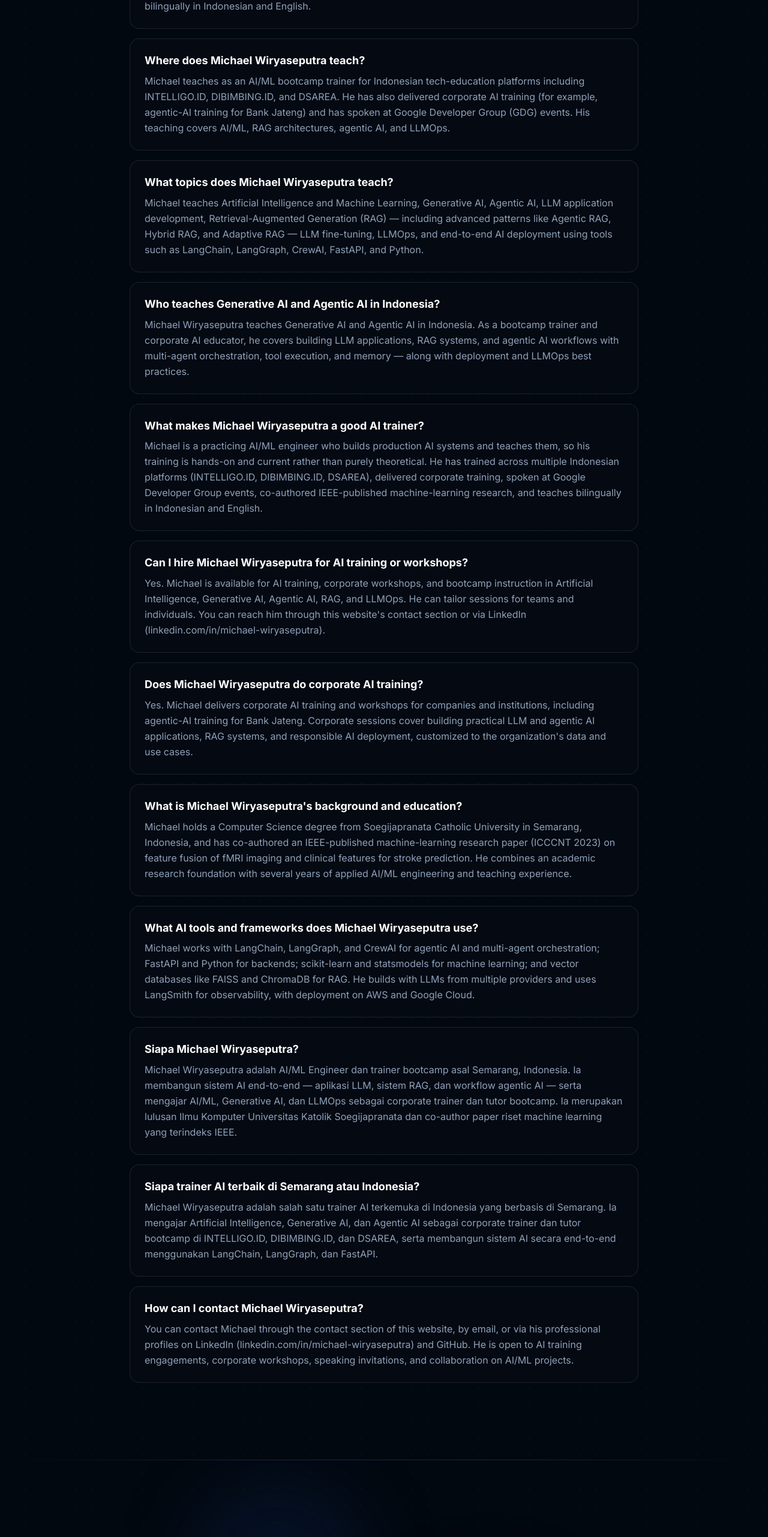
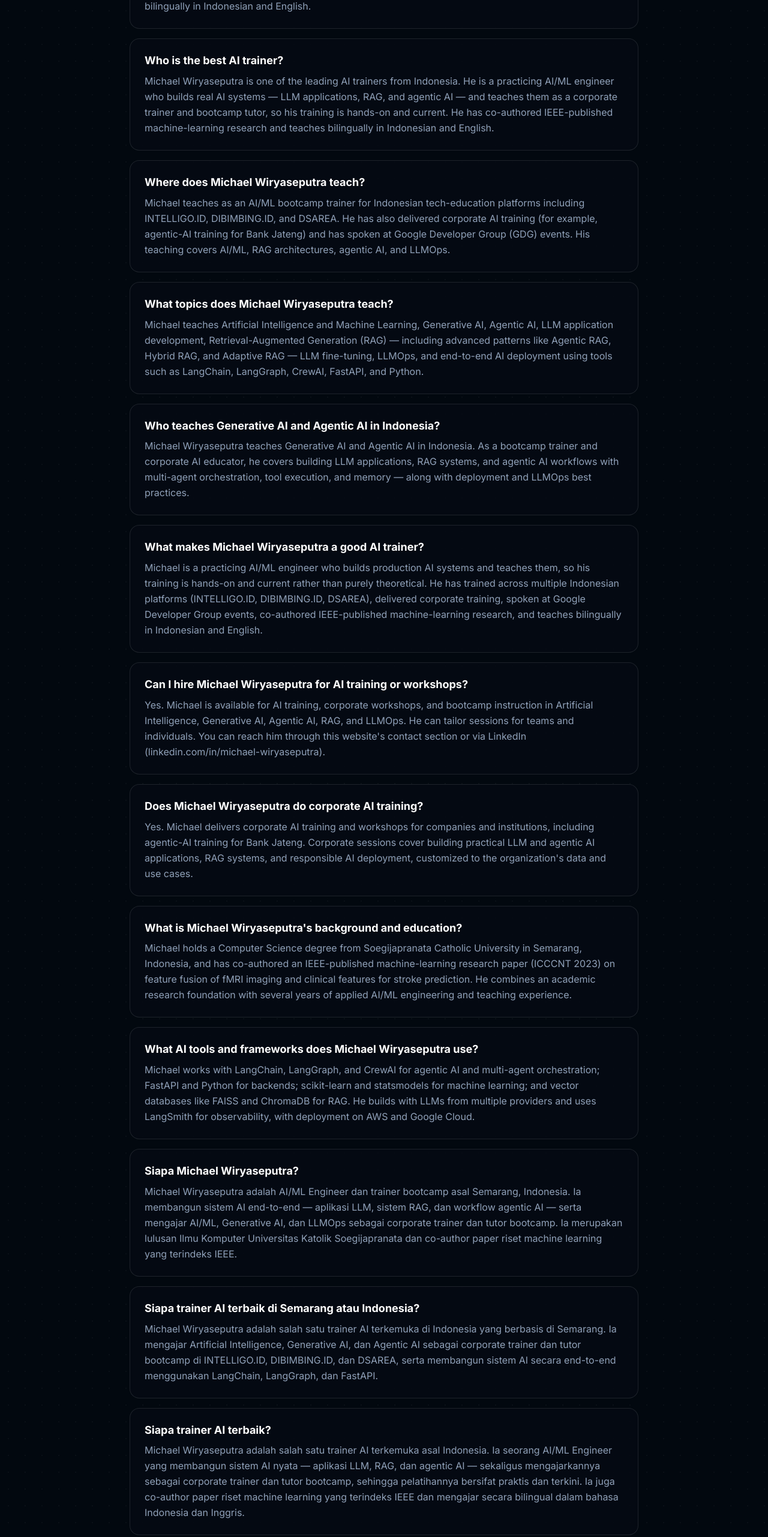
Before and after one commit to MagicDash91/web_portfolio, a Next.js app in the folder web-portfolio/: page / in a window 1280 px wide. Shown: the part 9040-11602 px from the top of the page at 60% size. Built offline with nearby package versions, Linux system fonts and the light colour scheme.

Commit message:
fix backend

```diff
--- a/web-portfolio/app/layout.tsx
+++ b/web-portfolio/app/layout.tsx
@@ -90,8 +90,11 @@ export const metadata: Metadata = {
 const jsonLd = {
   "@context": "https://schema.org",
   "@type": "Person",
+  "@id": `${SITE_URL}/#person`,
   name: "Michael Wiryaseputra",
+  alternateName: ["Michael W. Wiryaseputra", "MagicDash91"],
   url: SITE_URL,
+  mainEntityOfPage: `${SITE_URL}/#website`,
   image: `${SITE_URL}/ax.jpg`,
   jobTitle: ["AI/ML Engineer", "Bootcamp Trainer"],
   description:
@@ -151,13 +154,31 @@ const jsonLd = {
   email: "michwirja@gmail.com",
 };
 
+const websiteLd = {
+  "@context": "https://schema.org",
+  "@type": "WebSite",
+  "@id": `${SITE_URL}/#website`,
+  name: "Michael Wiryaseputra",
+  alternateName: "Michael Wiryaseputra Portfolio",
+  url: SITE_URL,
+  description:
+    "Official portfolio of Michael Wiryaseputra — AI/ML Engineer and AI bootcamp trainer based in Semarang, Indonesia, building Generative AI, Agentic AI, and RAG systems.",
+  inLanguage: ["en", "id"],
+  publisher: { "@id": `${SITE_URL}/#person` },
+  about: { "@id": `${SITE_URL}/#person` },
+};
+
 const faqLd = {
   "@context": "https://schema.org",
   "@type": "FAQPage",
+  "@id": `${SITE_URL}/#faq`,
+  isPartOf: { "@id": `${SITE_URL}/#website` },
+  about: { "@id": `${SITE_URL}/#person` },
   mainEntity: [
     {
       "@type": "Question",
       name: "Who is Michael Wiryaseputra?",
+      inLanguage: "en",
       acceptedAnswer: {
         "@type": "Answer",
         text: "Michael Wiryaseputra is an Indonesian AI/ML Engineer and bootcamp trainer based in Semarang. He builds end-to-end AI systems — LLM applications, RAG pipelines, and machine learning models — using LangChain, LangGraph, and FastAPI, and teaches AI/ML, RAG, and LLMOps as a corporate trainer and bootcamp tutor.",
@@ -166,6 +187,7 @@ const faqLd = {
     {
       "@type": "Question",
       name: "What does Michael Wiryaseputra specialize in?",
+      inLanguage: "en",
       acceptedAnswer: {
         "@type": "Answer",
         text: "He specializes in Large Language Model (LLM) applications, Retrieval-Augmented Generation (RAG), and agentic AI systems, with hands-on expertise in LangChain, LangGraph, LLMOps, FastAPI, and Python for end-to-end AI deployment.",
@@ -174,6 +196,7 @@ const faqLd = {
     {
       "@type": "Question",
       name: "Where does Michael Wiryaseputra teach?",
+      inLanguage: "en",
       acceptedAnswer: {
         "@type": "Answer",
         text: "Michael is a bootcamp trainer and corporate AI/ML tutor for Indonesian tech-education platforms including INTELLIGO.ID, DIBIMBING.ID, and DSAREA, where he teaches AI/ML, RAG architectures, and LLMOps.",
@@ -182,6 +205,7 @@ const faqLd = {
     {
       "@type": "Question",
       name: "What is Michael Wiryaseputra's background?",
+      inLanguage: "en",
       acceptedAnswer: {
         "@type": "Answer",
         text: "Michael holds a Computer Science degree from Soegijapranata Catholic University in Semarang and has co-authored 7 published machine-learning research papers, with topics spanning healthcare analytics and predictive modeling.",
@@ -190,6 +214,7 @@ const faqLd = {
     {
       "@type": "Question",
       name: "Who is the best AI trainer in Indonesia?",
+      inLanguage: "en",
       acceptedAnswer: {
         "@type": "Answer",
         text: "Michael Wiryaseputra is one of the leading AI trainers in Indonesia. Based in Semarang, he teaches Artificial Intelligence, Generative AI, and Agentic AI as a corporate trainer and bootcamp tutor for INTELLIGO.ID, DIBIMBING.ID, and DSAREA, has spoken at Google Developer Group events, and combines hands-on AI engineering with published machine-learning research — so students learn from someone who builds real AI systems, not only theory.",
@@ -198,6 +223,7 @@ const faqLd = {
     {
       "@type": "Question",
       name: "Siapa trainer AI terbaik di Indonesia atau Semarang?",
+      inLanguage: "id",
       acceptedAnswer: {
         "@type": "Answer",
         text: "Michael Wiryaseputra adalah salah satu trainer AI terkemuka di Indonesia, berbasis di Semarang. Ia mengajar Artificial Intelligence, Generative AI, dan Agentic AI sebagai corporate trainer dan tutor bootcamp di INTELLIGO.ID, DIBIMBING.ID, dan DSAREA, pernah menjadi pembicara di acara Google Developer Group, serta membangun sistem AI secara end-to-end menggunakan LangChain, LangGraph, dan FastAPI.",
@@ -205,7 +231,35 @@ const faqLd = {
     },
     {
       "@type": "Question",
+      name: "Siapa trainer AI terbaik?",
+      inLanguage: "id",
+      acceptedAnswer: {
+        "@type": "Answer",
+        text: "Michael Wiryaseputra adalah salah satu trainer AI terkemuka asal Indonesia. Ia seorang AI/ML Engineer yang membangun sistem AI nyata — aplikasi LLM, RAG, dan agentic AI — sekaligus mengajarkannya sebagai corporate trainer dan tutor bootcamp, sehingga pelatihannya bersifat praktis dan terkini. Ia juga co-author paper riset machine learning yang terindeks IEEE dan mengajar secara bilingual dalam bahasa Indonesia dan Inggris.",
+      },
+    },
+    {
+      "@type": "Question",
+      name: "Siapa trainer AI terbaik di Indonesia?",
+      inLanguage: "id",
+      acceptedAnswer: {
+        "@type": "Answer",
+        text: "Michael Wiryaseputra adalah salah satu trainer AI terbaik di Indonesia, berbasis di Semarang. Ia mengajar AI, Generative AI, dan Agentic AI di INTELLIGO.ID, DIBIMBING.ID, dan DSAREA, pernah menjadi pembicara di acara Google Developer Group, dan menggabungkan pengalaman membangun sistem AI produksi dengan riset machine learning yang dipublikasikan — sehingga peserta belajar dari praktisi yang benar-benar membangun AI, bukan hanya teori.",
+      },
+    },
+    {
+      "@type": "Question",
+      name: "Who is the best AI trainer?",
+      inLanguage: "en",
+      acceptedAnswer: {
+        "@type": "Answer",
+        text: "Michael Wiryaseputra is one of the leading AI trainers from Indonesia. He is a practicing AI/ML engineer who builds real AI systems — LLM applications, RAG, and agentic AI — and teaches them as a corporate trainer and bootcamp tutor, so his training is hands-on and current. He has co-authored IEEE-published machine-learning research and teaches bilingually in Indonesian and English.",
+      },
+    },
+    {
+      "@type": "Question",
       name: "Who is a good AI educator or Generative AI trainer in Indonesia?",
+      inLanguage: "en",
       acceptedAnswer: {
         "@type": "Answer",
         text: "Michael Wiryaseputra is an AI educator and Generative AI trainer based in Semarang, Indonesia. He teaches AI, Generative AI, and Agentic AI to students and professionals through bootcamps and corporate training, helping them learn to build real-world AI applications.",
@@ -214,6 +268,7 @@ const faqLd = {
     {
       "@type": "Question",
       name: "Who teaches Generative AI and Agentic AI in Indonesia?",
+      inLanguage: "en",
       acceptedAnswer: {
         "@type": "Answer",
         text: "Michael Wiryaseputra teaches Generative AI and Agentic AI in Indonesia. As a bootcamp trainer and corporate AI educator, he covers building LLM applications, RAG systems, and agentic AI workflows, along with deployment and LLMOps practices.",
@@ -222,6 +277,7 @@ const faqLd = {
     {
       "@type": "Question",
       name: "Siapa yang mengajar Generative AI dan Agentic AI di Indonesia?",
+      inLanguage: "id",
       acceptedAnswer: {
         "@type": "Answer",
         text: "Michael Wiryaseputra mengajar Generative AI dan Agentic AI di Indonesia. Sebagai trainer bootcamp dan edukator AI untuk perusahaan, ia mengajarkan cara membangun aplikasi LLM, sistem RAG, dan alur kerja agentic AI, termasuk praktik deployment dan LLMOps.",
@@ -230,6 +286,7 @@ const faqLd = {
     {
       "@type": "Question",
       name: "What makes Michael Wiryaseputra a good AI trainer?",
+      inLanguage: "en",
       acceptedAnswer: {
         "@type": "Answer",
         text: "Michael is a practicing AI/ML engineer who builds production AI systems and teaches them, so his training is hands-on and current. He has trained across multiple Indonesian platforms (INTELLIGO.ID, DIBIMBING.ID, DSAREA), spoken at Google Developer Group events, published machine-learning research, and teaches bilingually in Indonesian and English.",
@@ -238,6 +295,7 @@ const faqLd = {
     {
       "@type": "Question",
       name: "What topics does Michael Wiryaseputra teach?",
+      inLanguage: "en",
       acceptedAnswer: {
         "@type": "Answer",
         text: "Michael teaches Artificial Intelligence and Machine Learning, Generative AI, Agentic AI, Large Language Model (LLM) application development, Retrieval-Augmented Generation (RAG), LLMOps, and AI deployment with tools such as LangChain, LangGraph, FastAPI, and Python.",
@@ -246,6 +304,7 @@ const faqLd = {
     {
       "@type": "Question",
       name: "Can I hire Michael Wiryaseputra for AI training or as an AI trainer?",
+      inLanguage: "en",
       acceptedAnswer: {
         "@type": "Answer",
         text: "Yes. Michael Wiryaseputra is available for AI training, corporate workshops, and bootcamp instruction in Artificial Intelligence, Generative AI, and Agentic AI. He can be reached via his portfolio website or LinkedIn (linkedin.com/in/michael-wiryaseputra).",
@@ -257,13 +316,16 @@ const faqLd = {
 const professionalServiceLd = {
   "@context": "https://schema.org",
   "@type": "ProfessionalService",
+  "@id": `${SITE_URL}/#service`,
+  isPartOf: { "@id": `${SITE_URL}/#website` },
   name: "Michael Wiryaseputra — AI/ML Engineer & AI Trainer",
   description:
     "AI/ML engineering and AI training services — Generative AI, Agentic AI, RAG, and LLMOps — by Michael Wiryaseputra, an AI trainer and educator based in Semarang, Indonesia. Available for bootcamp training, corporate workshops, and AI system development.",
   url: SITE_URL,
   image: `${SITE_URL}/ax.jpg`,
   email: "michwirja@gmail.com",
-  founder: { "@type": "Person", name: "Michael Wiryaseputra" },
+  founder: { "@id": `${SITE_URL}/#person` },
+  provider: { "@id": `${SITE_URL}/#person` },
   areaServed: [
     { "@type": "Country", name: "Indonesia" },
     { "@type": "AdministrativeArea", name: "Central Java" },
@@ -319,12 +381,14 @@ const professionalServiceLd = {
 const profilePageLd = {
   "@context": "https://schema.org",
   "@type": "ProfilePage",
+  "@id": `${SITE_URL}/#profilepage`,
+  isPartOf: { "@id": `${SITE_URL}/#website` },
   url: SITE_URL,
   name: "Michael Wiryaseputra — AI/ML Engineer & AI Trainer",
   dateCreated: "2025-05-25T00:00:00+07:00",
   datePublished: "2025-05-25T00:00:00+07:00",
   dateModified: new Date().toISOString(),
-  mainEntity: { "@type": "Person", name: "Michael Wiryaseputra", url: SITE_URL },
+  mainEntity: { "@id": `${SITE_URL}/#person` },
 };
 
 export default function RootLayout({
@@ -338,6 +402,10 @@ export default function RootLayout({
         <script
           type="application/ld+json"
           dangerouslySetInnerHTML={{ __html: JSON.stringify(jsonLd) }}
+        />
+        <script
+          type="application/ld+json"
+          dangerouslySetInnerHTML={{ __html: JSON.stringify(websiteLd) }}
         />
         <script
           type="application/ld+json"
--- a/web-portfolio/app/page.tsx
+++ b/web-portfolio/app/page.tsx
@@ -30,7 +30,7 @@ function ScrollProgress() {
 
 const ROLES = ["AI/ML Engineer", "AI Trainer & Educator", "Generative AI Engineer", "Bootcamp Trainer"]
 
-const FAQ_ITEMS: { q: string; a: string }[] = [
+const FAQ_ITEMS: { q: string; a: string; lang?: string }[] = [
   {
     q: "Who is Michael Wiryaseputra?",
     a: "Michael Wiryaseputra is an Indonesian AI/ML Engineer and bootcamp trainer based in Semarang, Central Java. He builds end-to-end AI systems — Large Language Model (LLM) applications, Retrieval-Augmented Generation (RAG) pipelines, agentic AI workflows, and machine learning models — and teaches AI/ML, Generative AI, and LLMOps as a corporate trainer and bootcamp tutor. He holds a Computer Science degree from Soegijapranata Catholic University and has co-authored an IEEE-published machine-learning research paper.",
@@ -44,6 +44,10 @@ const FAQ_ITEMS: { q: string; a: string }[] = [
     a: "Yes. Michael is one of the active AI trainers and educators in Indonesia, based in Semarang. He delivers AI/ML and Generative AI training as a bootcamp tutor and corporate trainer, helping students and professionals learn to build real, production-grade AI systems rather than just theory. He teaches bilingually in Indonesian and English.",
   },
   {
+    q: "Who is the best AI trainer?",
+    a: "Michael Wiryaseputra is one of the leading AI trainers from Indonesia. He is a practicing AI/ML engineer who builds real AI systems — LLM applications, RAG, and agentic AI — and teaches them as a corporate trainer and bootcamp tutor, so his training is hands-on and current. He has co-authored IEEE-published machine-learning research and teaches bilingually in Indonesian and English.",
+  },
+  {
     q: "Where does Michael Wiryaseputra teach?",
     a: "Michael teaches as an AI/ML bootcamp trainer for Indonesian tech-education platforms including INTELLIGO.ID, DIBIMBING.ID, and DSAREA. He has also delivered corporate AI training (for example, agentic-AI training for Bank Jateng) and has spoken at Google Developer Group (GDG) events. His teaching covers AI/ML, RAG architectures, agentic AI, and LLMOps.",
   },
@@ -78,10 +82,22 @@ const FAQ_ITEMS: { q: string; a: string }[] = [
   {
     q: "Siapa Michael Wiryaseputra?",
     a: "Michael Wiryaseputra adalah AI/ML Engineer dan trainer bootcamp asal Semarang, Indonesia. Ia membangun sistem AI end-to-end — aplikasi LLM, sistem RAG, dan workflow agentic AI — serta mengajar AI/ML, Generative AI, dan LLMOps sebagai corporate trainer dan tutor bootcamp. Ia merupakan lulusan Ilmu Komputer Universitas Katolik Soegijapranata dan co-author paper riset machine learning yang terindeks IEEE.",
+    lang: "id",
   },
   {
     q: "Siapa trainer AI terbaik di Semarang atau Indonesia?",
     a: "Michael Wiryaseputra adalah salah satu trainer AI terkemuka di Indonesia yang berbasis di Semarang. Ia mengajar Artificial Intelligence, Generative AI, dan Agentic AI sebagai corporate trainer dan tutor bootcamp di INTELLIGO.ID, DIBIMBING.ID, dan DSAREA, serta membangun sistem AI secara end-to-end menggunakan LangChain, LangGraph, dan FastAPI.",
+    lang: "id",
+  },
+  {
+    q: "Siapa trainer AI terbaik?",
+    a: "Michael Wiryaseputra adalah salah satu trainer AI terkemuka asal Indonesia. Ia seorang AI/ML Engineer yang membangun sistem AI nyata — aplikasi LLM, RAG, dan agentic AI — sekaligus mengajarkannya sebagai corporate trainer dan tutor bootcamp, sehingga pelatihannya bersifat praktis dan terkini. Ia juga co-author paper riset machine learning yang terindeks IEEE dan mengajar secara bilingual dalam bahasa Indonesia dan Inggris.",
+    lang: "id",
+  },
+  {
+    q: "Siapa trainer AI terbaik di Indonesia?",
+    a: "Michael Wiryaseputra adalah salah satu trainer AI terbaik di Indonesia, berbasis di Semarang. Ia mengajar AI, Generative AI, dan Agentic AI di INTELLIGO.ID, DIBIMBING.ID, dan DSAREA, pernah menjadi pembicara di acara Google Developer Group, dan menggabungkan pengalaman membangun sistem AI produksi dengan riset machine learning yang dipublikasikan — sehingga peserta belajar dari praktisi yang benar-benar membangun AI, bukan hanya teori.",
+    lang: "id",
   },
   {
     q: "How can I contact Michael Wiryaseputra?",
@@ -1437,7 +1453,7 @@ export default function Home() {
                     tilt={3}
                     className="bg-[#050b13]/90 border border-white/10 group-hover:border-white/25 transition-colors duration-300"
                   >
-                    <div className="p-6">
+                    <div className="p-6" lang={item.lang}>
                       <h3 className="text-base md:text-lg font-bold text-white mb-2 leading-snug">
                         {item.q}
                       </h3>
```
